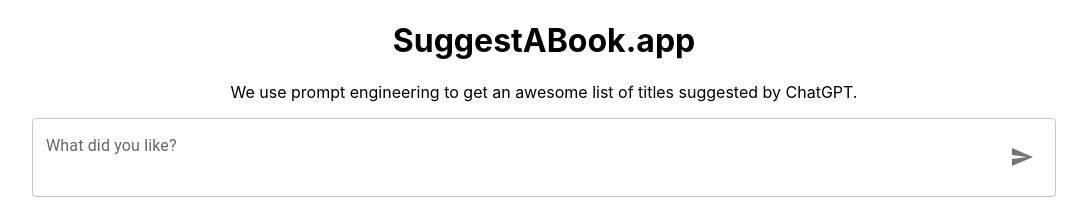
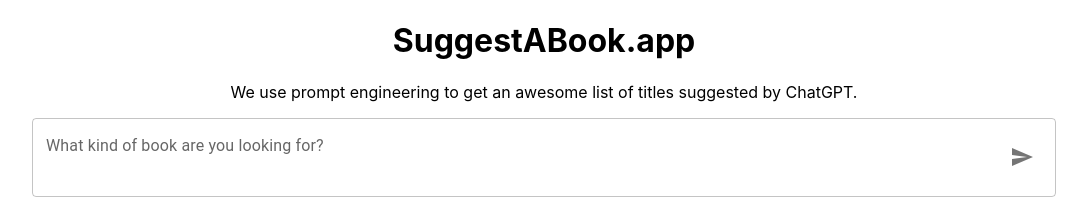
Before and after one commit to suggestmeabook/suggestmeabook.github.io, a React (Create React App) app: page / in a window 1280 px wide. Shown: the top 224 px of the page, without its empty margins (96-1183 px from the left). Built offline with nearby package versions, Linux system fonts and the light colour scheme.

Commit message:
Better reference to env variable

```diff
--- a/src/App.js
+++ b/src/App.js
@@ -31,7 +31,7 @@
     We use prompt engineering to get an awesome list of titles suggested by ChatGPT.</p>
       <TextField
         id="outlined-basic"
-        label="What did you like?"
+                  label="What kind of book are you looking for?"
         style={{width: "80%"}}
         variant="outlined"
         multiline
--- a/src/utils/getResponse.js
+++ b/src/utils/getResponse.js
@@ -4,7 +4,7 @@
         headers: {
           Accept: "application/json",
           "Content-Type": "application/json",
-          Authorization: process.env.OPENAI_API_KEY
+          Authorization: process.env.REACT_APP_OPENAI_API_KEY
         },
         method: "POST"
       })
```
